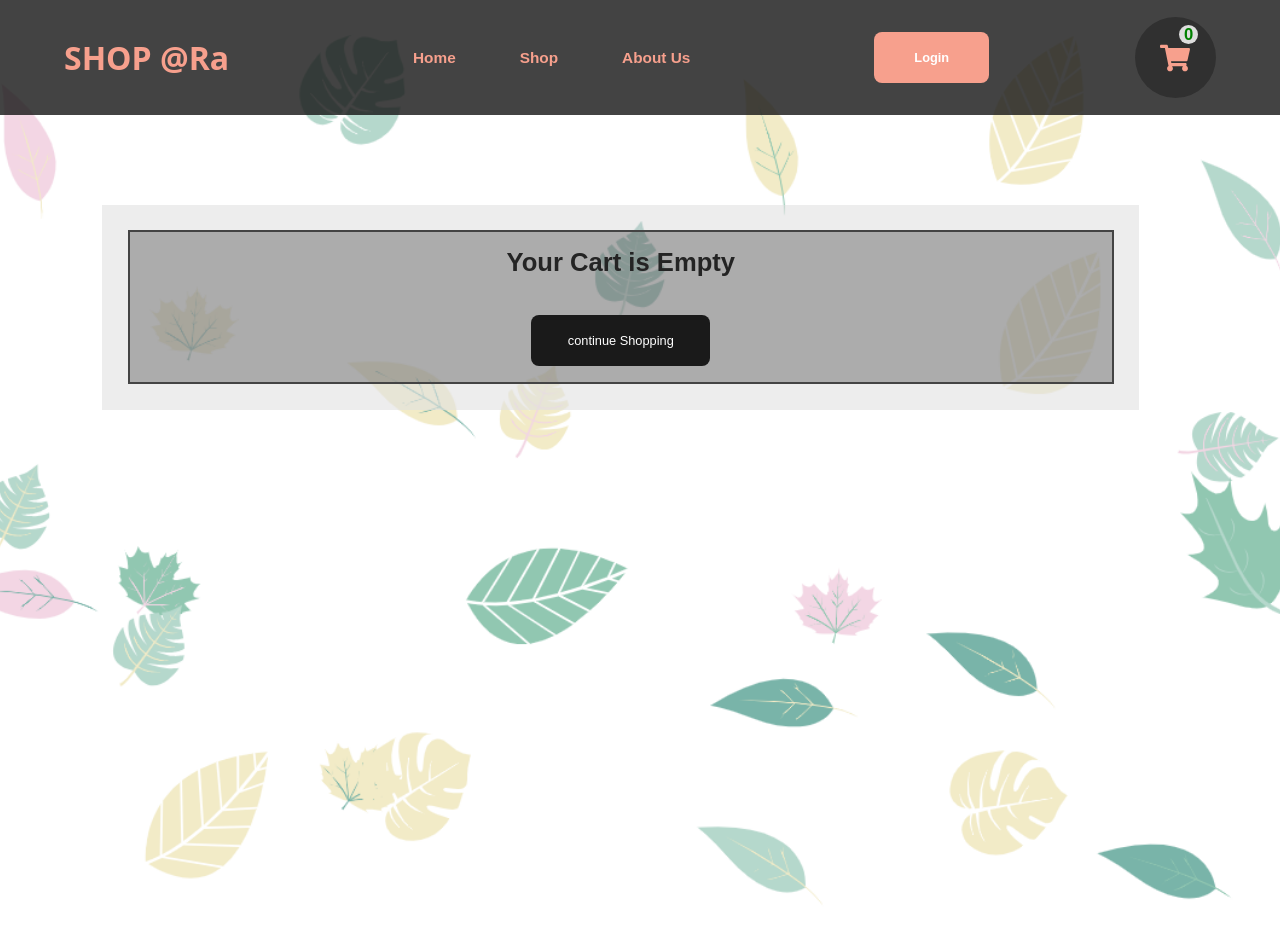
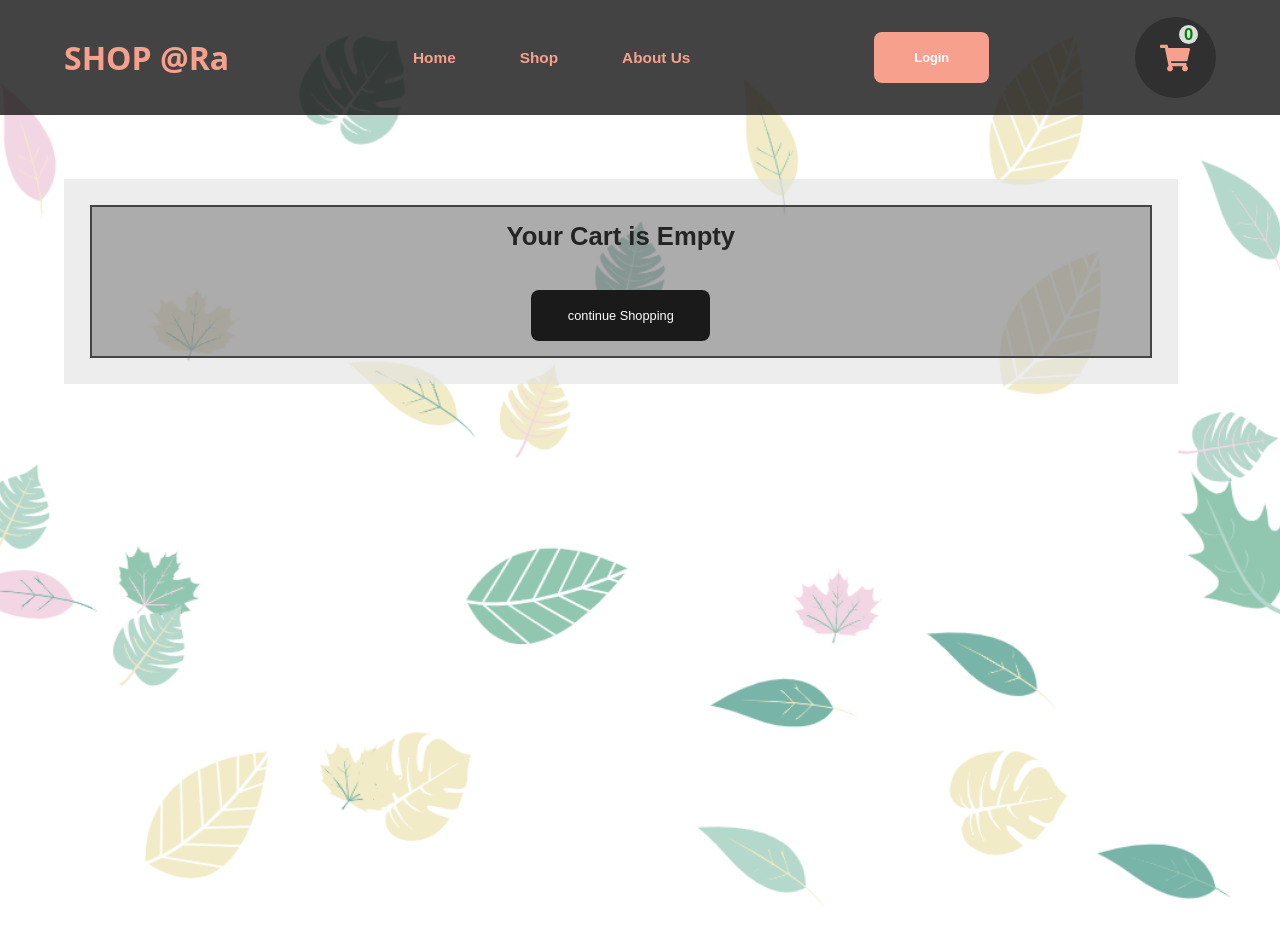
Before and after one commit to Oreolion/ECommercePlatform, a React (Vite) app: page /cart in a window 1280 px wide. Built offline with nearby package versions, Linux system fonts and the light colour scheme; a web font is replaced by a local one.

Commit message:
add: minor fix;

```diff
--- a/src/App.jsx
+++ b/src/App.jsx
@@ -91,7 +91,6 @@ function App() {
                     </ProtectedRoute>
                   }
                 ></Route>
-                {/* <Route path="/signup" element={<SignUp />}></Route> */}
                 <Route path="/login" element={<Login />}></Route>
 
                 <Route path="*" element={<NotFound />}></Route>
--- a/src/components/CartContext.jsx
+++ b/src/components/CartContext.jsx
@@ -23,7 +23,7 @@ const CartContextProvider = ({ children }) => {
     setCart((prev) => ({
         ...prev,
         totalAmount: prev.totalAmount + newState.price,
-        numberOfItems: prev.numberOfItems + 1,
+        // numberOfItems: prev.numberOfItems + 1,
         cartItems: [...prev.cartItems, newState],
       }));
   };
--- a/src/index.css
+++ b/src/index.css
@@ -138,7 +138,6 @@ header {
     opacity: 0.5;
     border: 2px solid var(--secondary);
   }
-
 }
 
 .navlists li .link {
@@ -762,6 +761,10 @@ br {
     }
   }
 
+  .box button {
+    margin: 0 4rem;
+  }
+
   .box:hover .imgbox {
     width: 22rem;
   }
--- a/src/styles/cart.css
+++ b/src/styles/cart.css
@@ -16,7 +16,7 @@
     display: flex;
     gap: 3rem;
     margin-top: 10rem;
-    padding: 6rem 8%;
+    padding: 4rem 5%;
   }
 
 .emptycart__box {
```
